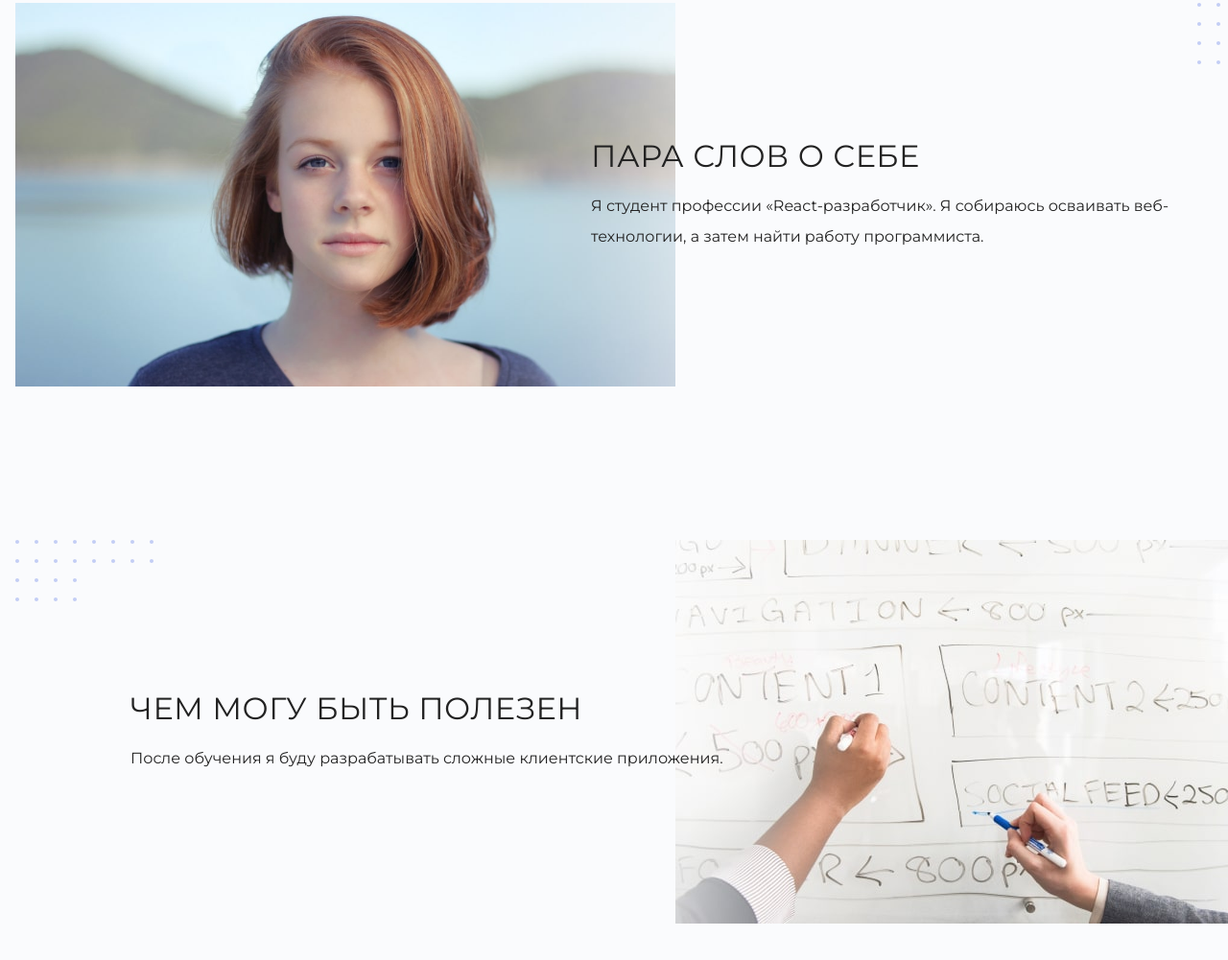
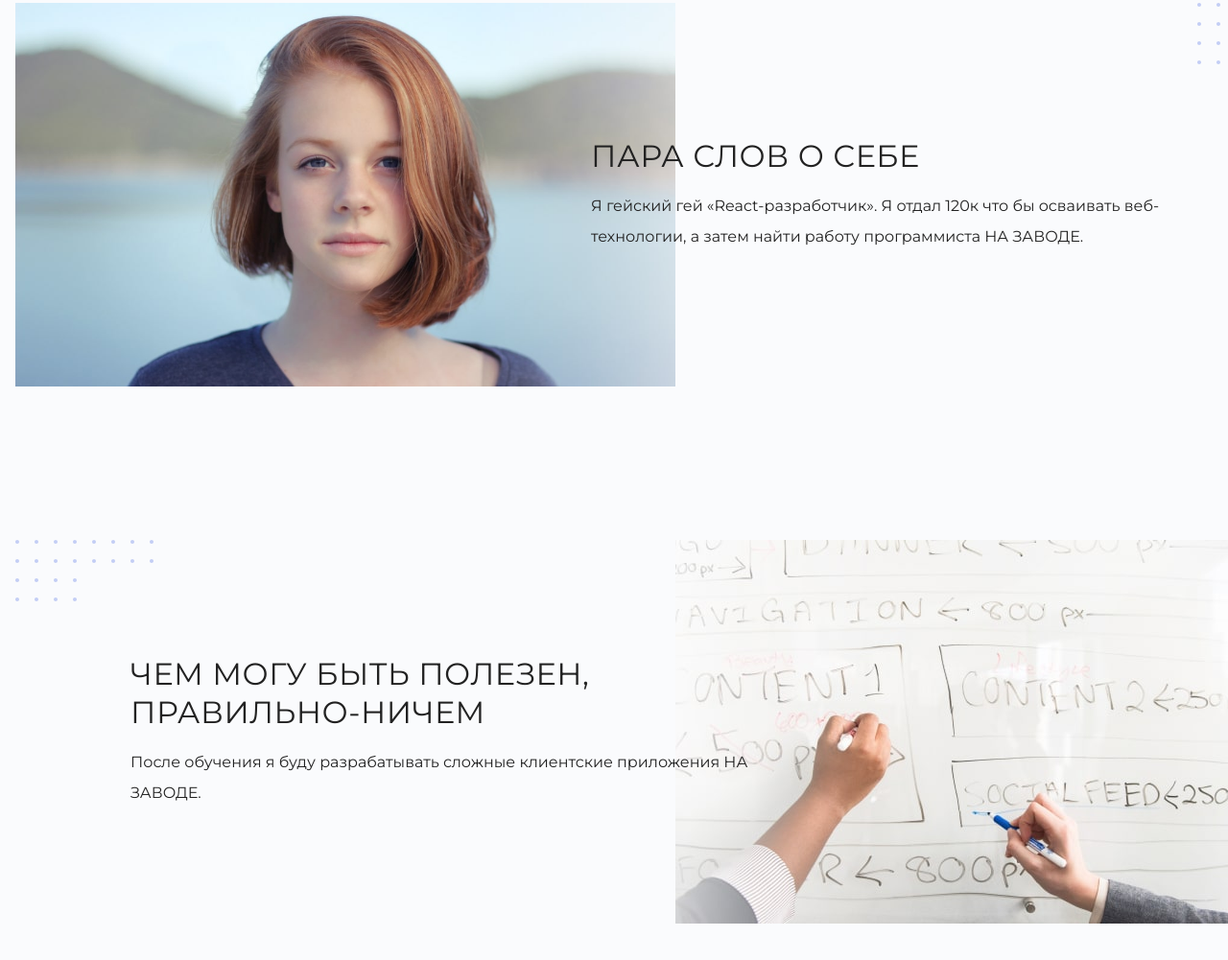
Before and after one commit to 24artem02/zadanie-ot-academi, a plain HTML site: page index.html in a window 1280 px wide. Shown: the part 1037-2038 px from the top of the page at 96% size. Drawn offline with Linux system fonts and the light colour scheme.

Commit message:
Update index.html
НА ЗАВОДЕ

```diff
--- a/index.html
+++ b/index.html
@@ -31,11 +31,11 @@
           </figure>
           <div>
             <h3>Пара слов о себе</h3>
-            <p>Я студент профессии «React-разработчик». Я собираюсь осваивать веб-технологии, а затем найти работу программиста.</p>
+            <p>Я гейский гей «React-разработчик». Я отдал 120к что бы  осваивать веб-технологии, а затем найти работу программиста НА ЗАВОДЕ.</p>
           </div>
           <div>
-            <h3>Чем могу быть полезен</h3>
-            <p>После обучения я буду разрабатывать сложные клиентские приложения.</p>
+            <h3>Чем могу быть полезен, ПРАВИЛЬНО-НИЧЕМ</h3>
+            <p>После обучения я буду разрабатывать сложные клиентские приложения НА ЗАВОДЕ.</p>
           </div>
       </section>
     </main>
```
